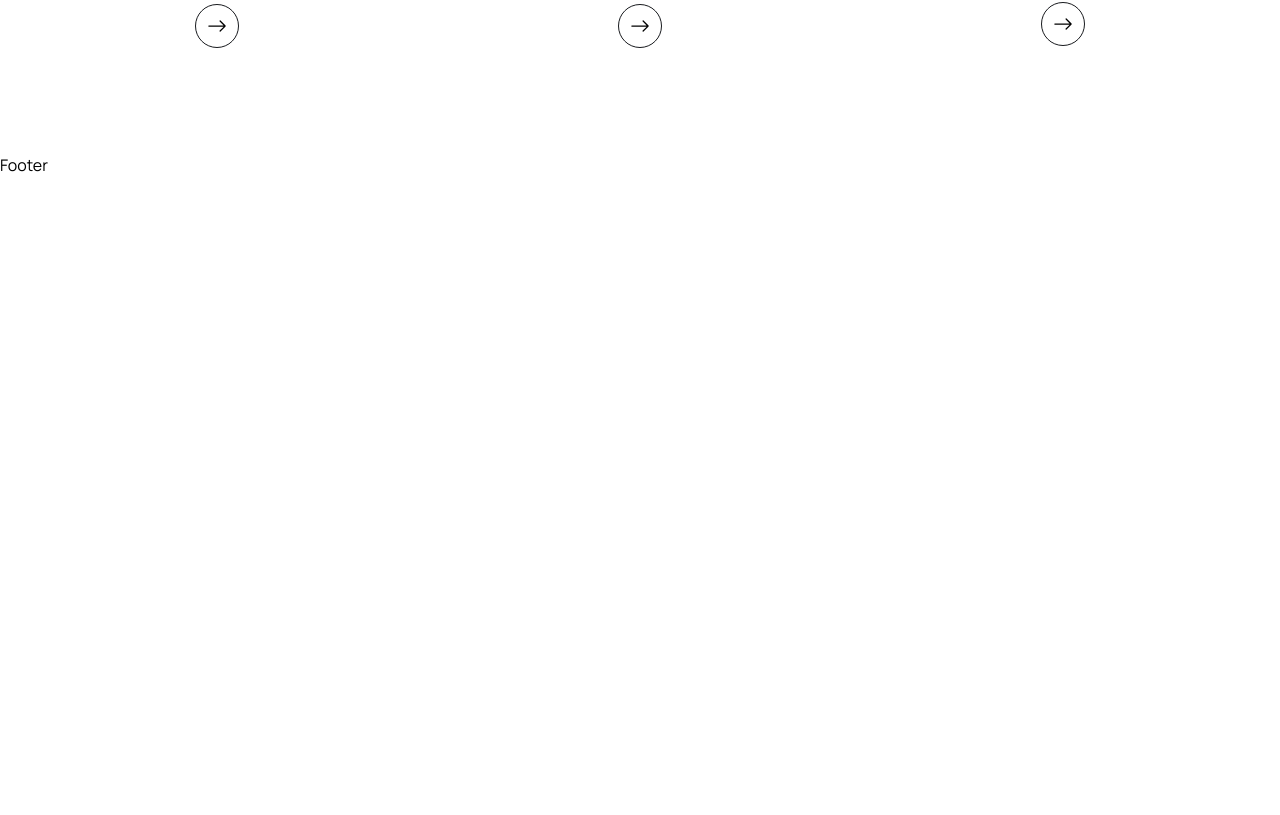
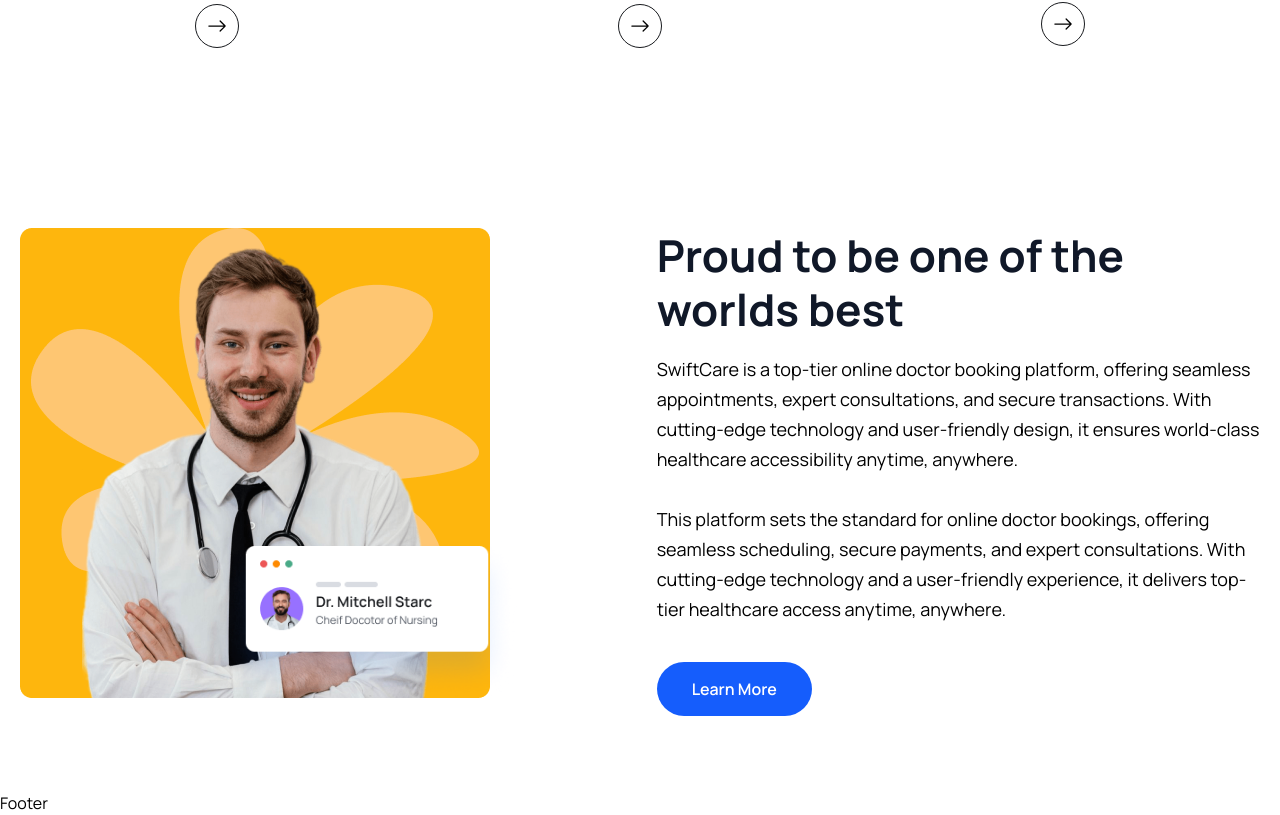
Before and after one commit to ErinAbduli/swiftcare, a React (Vite) app in the folder client/: page / in a window 1280 px wide. Shown: the part 1513-2328 px from the top of the page. Before the commit the page ends 1690 px from the top, so only its background shows below. Built offline with nearby package versions, Linux system fonts and the light colour scheme.

Commit message:
aded about section

```diff
--- /dev/null
+++ b/client/src/components/About/About.jsx
@@ -0,0 +1,28 @@
+import React from 'react'
+import aboutImg from '../../assets/images/about.png'
+import aboutCardImg from '../../assets/images/about-card.png'
+import { Link } from 'react-router-dom'
+const About = () => {
+    return (
+        <section>
+            <div className="container">
+                <div className="flex justify-between gap-[50px] lg:gap-[130px] xl:gap-0 flex-col lg:flex-row ">
+                    <div className="relative w-3/4 lg:w-1/2 xl:w-[707px] z-10 order-2 lg:order-1">
+                        <img src={aboutImg} alt="" />
+                        <div className="absolute z-20 bottom-4 w-[200px] md:w-[300px] right-[-30%] md:right-[-7%] lg:right-[22%]">
+                            <img src={aboutCardImg} alt="" />
+                        </div>
+                    </div>
+                    <div className="w-full lg:w-1/2 xl:w-[670px] order-1 lg:order-2">
+                        <h2 className='heading'>Proud to be one of the worlds best</h2>
+                        <p className='text__para'>SwiftCare is a top-tier online doctor booking platform, offering seamless appointments, expert consultations, and secure transactions. With cutting-edge technology and user-friendly design, it ensures world-class healthcare accessibility anytime, anywhere.</p>
+                        <p className="text__para mt-[30px]">This platform sets the standard for online doctor bookings, offering seamless scheduling, secure payments, and expert consultations. With cutting-edge technology and a user-friendly experience, it delivers top-tier healthcare access anytime, anywhere.</p>
+                        <Link to='/'><button className="btn">Learn More</button></Link>
+                    </div>
+                </div>
+            </div>
+        </section>
+    )
+}
+
+export default About
--- a/client/src/pages/Home.jsx
+++ b/client/src/pages/Home.jsx
@@ -5,6 +5,7 @@ import heroImg3 from '../assets/images/hero-img03.png'
 import icon1 from '../assets/images/icon01.png'
 import icon2 from '../assets/images/icon02.png'
 import icon3 from '../assets/images/icon03.png'
+import About from '../components/About/About'
 import { Link } from 'react-router-dom'
 import { BsArrowRight } from 'react-icons/bs'
 const Home = () => {
@@ -112,6 +113,8 @@ const Home = () => {
 
                 </div>
             </section>
+
+            <About />
         </>
     )
 }
```
